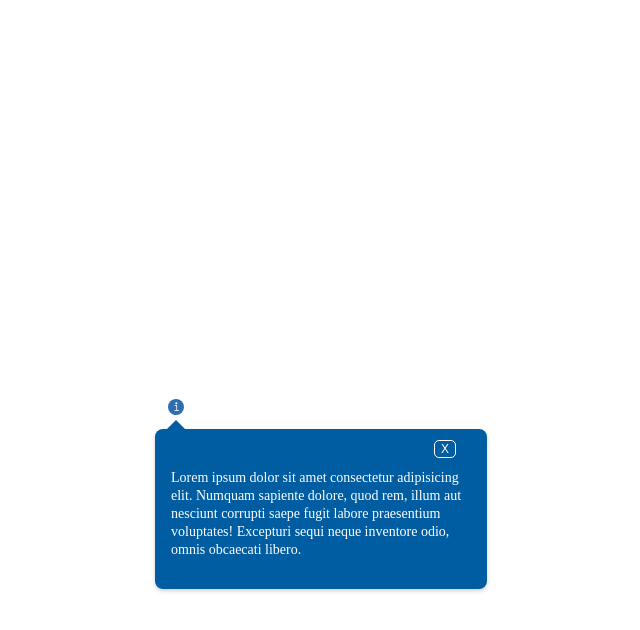
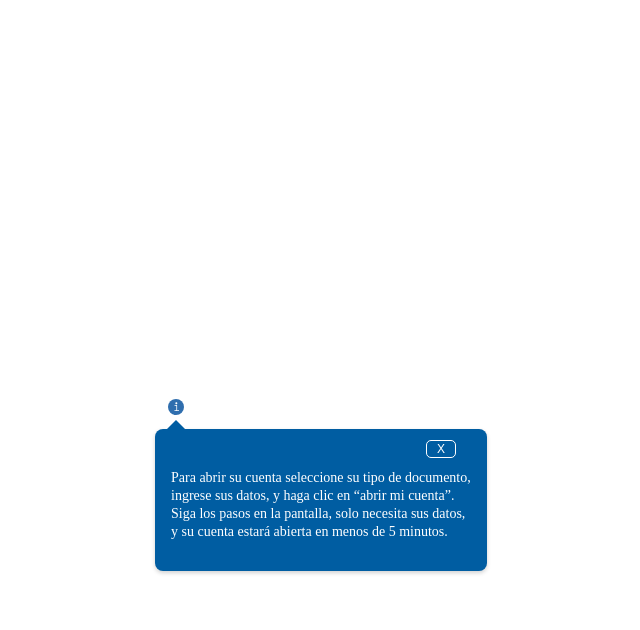
Before and after one commit to Alpacorp/tooltip, a plain HTML site: page index.html in a window 1280 px wide. Both pictures are taken after a click on the button 503 px from the left and 408 px from the top of the page. Shown: the whole page, without its empty margins (335-975 px from the left). Drawn offline with Linux system fonts and the light colour scheme.

Commit message:
change styles and text info tooltip

```diff
--- a/index.html
+++ b/index.html
@@ -75,6 +75,7 @@
     border-radius: 5px;
     border: 1px solid #fff;
     transition: all 0.3s;
+    width: 30px;
   }
 
   .tooltip-container .close:hover {
@@ -150,10 +151,8 @@
         </button>
       </div>
       <div>
-        <p>Lorem ipsum dolor sit amet consectetur adipisicing elit. Numquam sapiente dolore, quod rem, illum aut
-          nesciunt
-          corrupti saepe fugit labore praesentium voluptates! Excepturi sequi neque inventore odio, omnis obcaecati
-          libero.</p>
+        <p>Para abrir su cuenta seleccione su tipo de documento, ingrese sus datos, y haga clic en “abrir mi cuenta”.
+          Siga los pasos en la pantalla, solo necesita sus datos, y su cuenta estará abierta en menos de 5 minutos.</p>
       </div>
     </div>
   </div>
```
